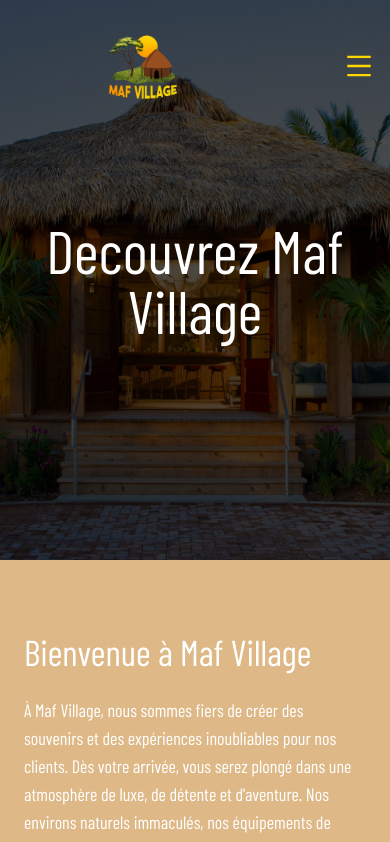
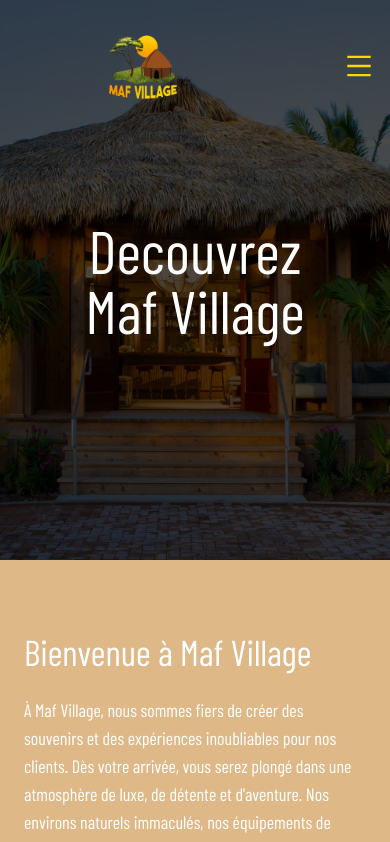
Before and after one commit to Dramekanji/maf-village, a Next.js app: page /About in a window 390 px wide. Shown: the top 842 px of the page. Built offline with nearby package versions, Linux system fonts and the light colour scheme; a web font is replaced by a local one.

Commit message:
adjusted text on about  page for mobile screens

```diff
--- a/pages/About.js
+++ b/pages/About.js
@@ -9,8 +9,11 @@
         {/* Overlay */}
         <div className="absolute w-full h-full bg-black/70"></div>
         {/* Title */}
-        <h1 className="text-6xl z-10 font-primary text-center text-white">
-          Decouvrez Maf Village
+        <h1
+          className="text-6xl z-10 font-primary text-center text-white sm:text-5xl md:text-6xl"
+          style={{ whiteSpace: "pre-line" }}
+        >
+          Decouvrez{"\n"}Maf Village
         </h1>
       </div>
       <div className="container mx-auto p-6">
```
